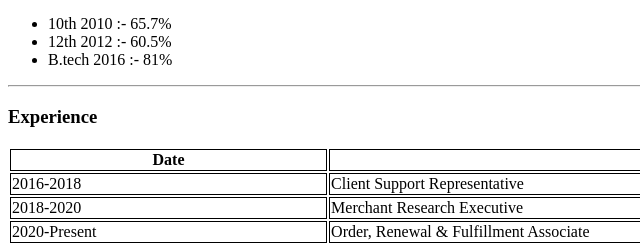
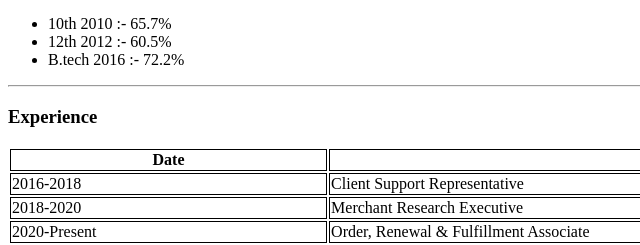
Before and after one commit to Thapa0099/cv, a plain HTML site: page index.html in a window 1280 px wide. Shown: the part 370-615 px from the top of the page, 0-640 px from the left. Drawn offline with Linux system fonts and the light colour scheme.

Commit message:
Update index.html

```diff
--- a/index.html
+++ b/index.html
@@ -26,7 +26,7 @@
     <ul>
         <li>10th 2010 :- 65.7%</li>
         <li>12th 2012 :- 60.5%</li>
-        <li>B.tech 2016 :- 81%</li>
+        <li>B.tech 2016 :- 72.2%</li>
     </ul>
     <hr>
     <h3>Experience</h3>
```
